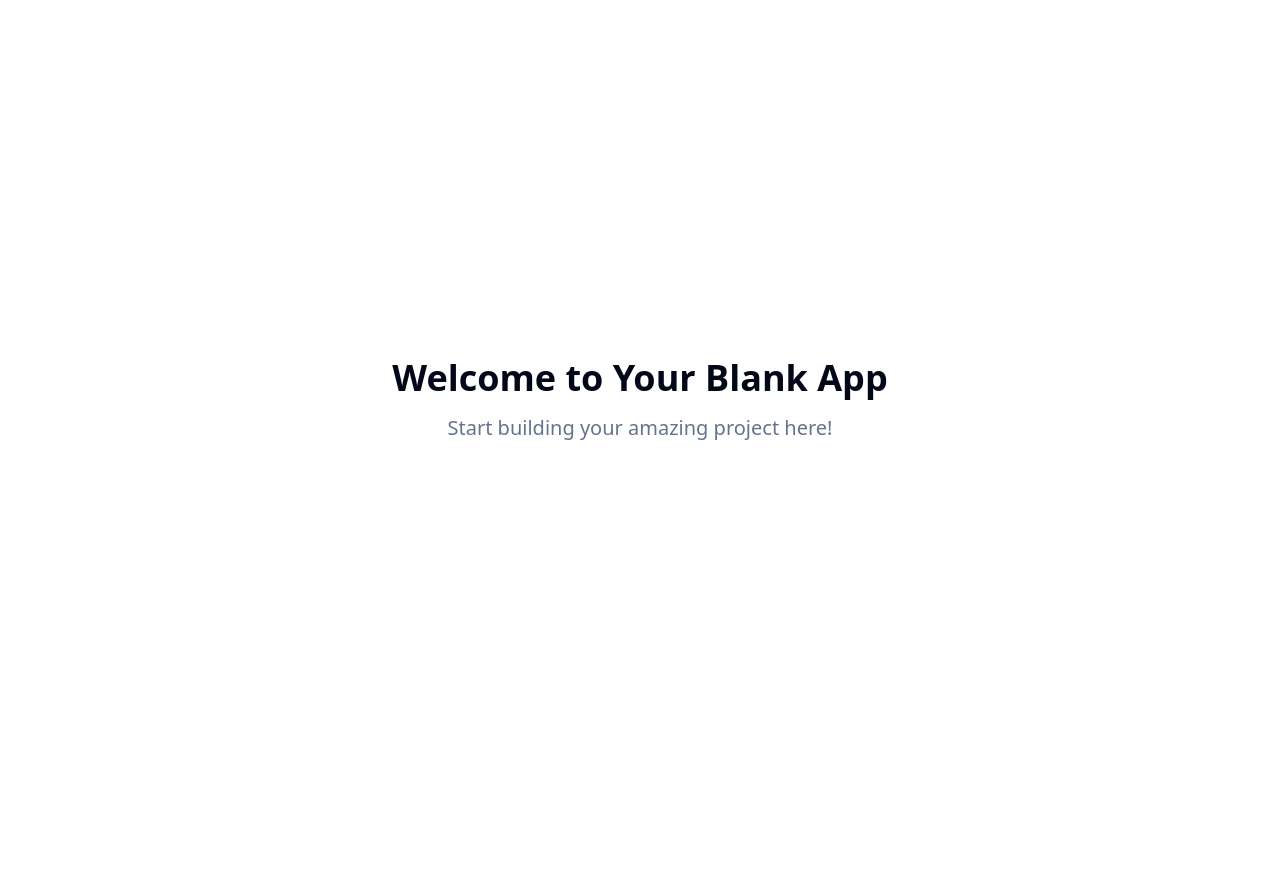
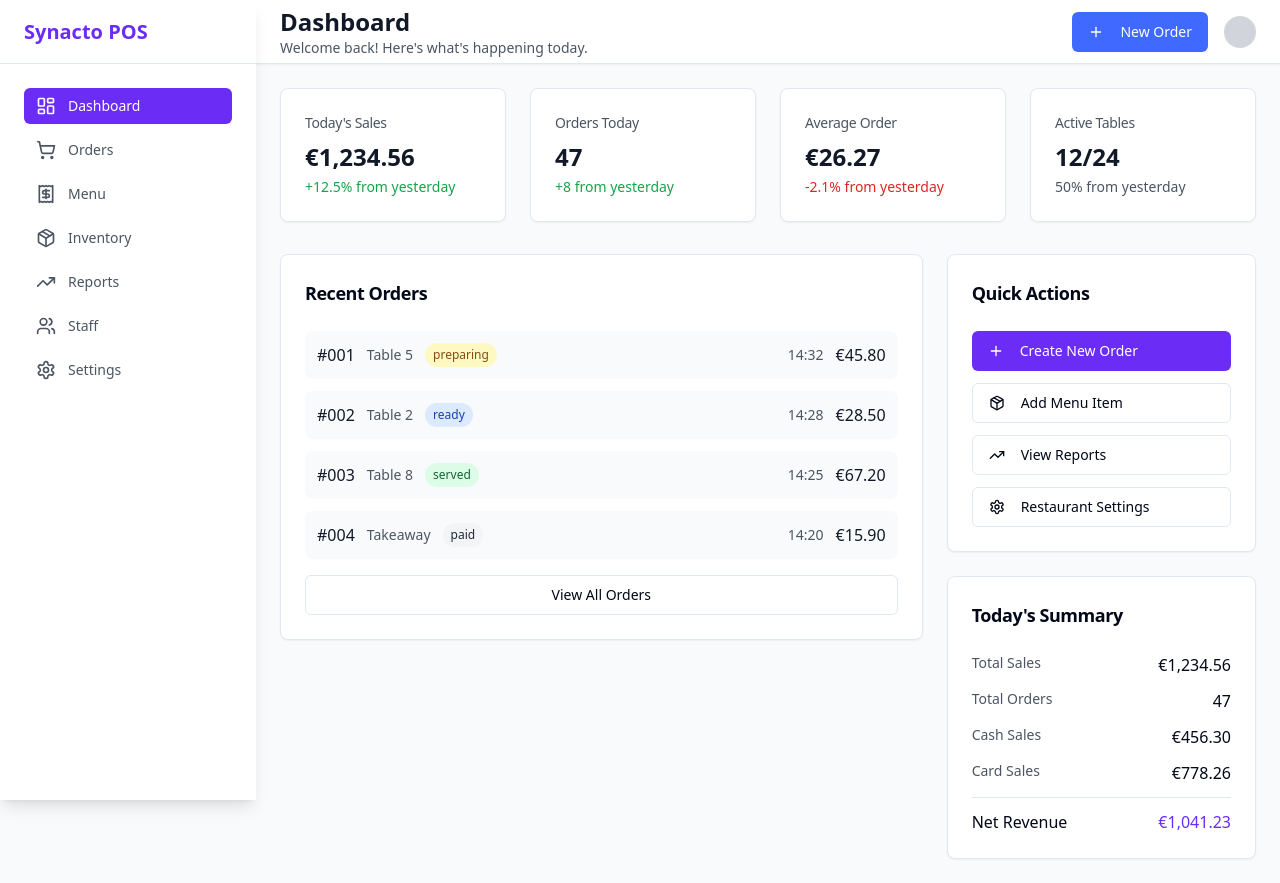
Before and after one commit to AktherHossen/synacto-gastronomie-vision, a React (Vite) app: page / in a window 1280 px wide. Before the commit the page ends 800 px from the top, so only its background shows below. Built offline with nearby package versions, Linux system fonts and the light colour scheme.

Commit message:
feat: Add initial dashboard layout
Implement the basic structure and components for the dashboard page.

```diff
--- /dev/null
+++ b/src/pages/Dashboard.tsx
@@ -0,0 +1,213 @@
+
+import React from 'react';
+import { Card, CardContent, CardHeader, CardTitle } from '@/components/ui/card';
+import { Button } from '@/components/ui/button';
+import { LayoutDashboard, ShoppingCart, Package, TrendingUp, Users, Receipt, Settings, Plus } from 'lucide-react';
+
+const Dashboard = () => {
+  const salesData = [
+    { label: "Today's Sales", value: "€1,234.56", change: "+12.5%", trend: "up" },
+    { label: "Orders Today", value: "47", change: "+8", trend: "up" },
+    { label: "Average Order", value: "€26.27", change: "-2.1%", trend: "down" },
+    { label: "Active Tables", value: "12/24", change: "50%", trend: "neutral" }
+  ];
+
+  const recentOrders = [
+    { id: "#001", table: "Table 5", amount: "€45.80", status: "preparing", time: "14:32" },
+    { id: "#002", table: "Table 2", amount: "€28.50", status: "ready", time: "14:28" },
+    { id: "#003", table: "Table 8", amount: "€67.20", status: "served", time: "14:25" },
+    { id: "#004", table: "Takeaway", amount: "€15.90", status: "paid", time: "14:20" }
+  ];
+
+  const getStatusColor = (status: string) => {
+    switch (status) {
+      case 'preparing': return 'bg-yellow-100 text-yellow-800';
+      case 'ready': return 'bg-blue-100 text-blue-800';
+      case 'served': return 'bg-green-100 text-green-800';
+      case 'paid': return 'bg-gray-100 text-gray-800';
+      default: return 'bg-gray-100 text-gray-800';
+    }
+  };
+
+  return (
+    <div className="min-h-screen bg-gray-50">
+      {/* Sidebar */}
+      <div className="fixed inset-y-0 left-0 w-64 bg-white shadow-lg">
+        <div className="flex items-center h-16 px-6 border-b">
+          <h1 className="text-xl font-bold" style={{ color: '#6B2CF5' }}>Synacto POS</h1>
+        </div>
+
+        <nav className="mt-6">
+          <div className="px-6 space-y-2">
+            <a href="#" className="flex items-center px-3 py-2 text-sm font-medium rounded-md"
+               style={{ backgroundColor: '#6B2CF5', color: 'white' }}>
+              <LayoutDashboard className="mr-3 h-5 w-5" />
+              Dashboard
+            </a>
+            <a href="#" className="flex items-center px-3 py-2 text-sm font-medium text-gray-600 rounded-md hover:bg-gray-100">
+              <ShoppingCart className="mr-3 h-5 w-5" />
+              Orders
+            </a>
+            <a href="#" className="flex items-center px-3 py-2 text-sm font-medium text-gray-600 rounded-md hover:bg-gray-100">
+              <Receipt className="mr-3 h-5 w-5" />
+              Menu
+            </a>
+            <a href="#" className="flex items-center px-3 py-2 text-sm font-medium text-gray-600 rounded-md hover:bg-gray-100">
+              <Package className="mr-3 h-5 w-5" />
+              Inventory
+            </a>
+            <a href="#" className="flex items-center px-3 py-2 text-sm font-medium text-gray-600 rounded-md hover:bg-gray-100">
+              <TrendingUp className="mr-3 h-5 w-5" />
+              Reports
+            </a>
+            <a href="#" className="flex items-center px-3 py-2 text-sm font-medium text-gray-600 rounded-md hover:bg-gray-100">
+              <Users className="mr-3 h-5 w-5" />
+              Staff
+            </a>
+            <a href="#" className="flex items-center px-3 py-2 text-sm font-medium text-gray-600 rounded-md hover:bg-gray-100">
+              <Settings className="mr-3 h-5 w-5" />
+              Settings
+            </a>
+          </div>
+        </nav>
+      </div>
+
+      {/* Main Content */}
+      <div className="ml-64">
+        {/* Header */}
+        <header className="bg-white shadow-sm border-b h-16 flex items-center justify-between px-6">
+          <div>
+            <h2 className="text-2xl font-semibold text-gray-900">Dashboard</h2>
+            <p className="text-sm text-gray-600">Welcome back! Here's what's happening today.</p>
+          </div>
+          <div className="flex items-center space-x-4">
+            <Button
+              className="text-white font-medium"
+              style={{ backgroundColor: '#406AFF' }}
+            >
+              <Plus className="w-4 h-4 mr-2" />
+              New Order
+            </Button>
+            <div className="w-8 h-8 bg-gray-300 rounded-full"></div>
+          </div>
+        </header>
+
+        {/* Dashboard Content */}
+        <main className="p-6">
+          {/* Sales Metrics */}
+          <div className="grid grid-cols-1 md:grid-cols-2 lg:grid-cols-4 gap-6 mb-8">
+            {salesData.map((metric, index) => (
+              <Card key={index} className="hover:shadow-md transition-shadow">
+                <CardHeader className="pb-2">
+                  <CardTitle className="text-sm font-medium text-gray-600">{metric.label}</CardTitle>
+                </CardHeader>
+                <CardContent>
+                  <div className="text-2xl font-bold text-gray-900">{metric.value}</div>
+                  <div className={`text-sm mt-1 ${
+                    metric.trend === 'up' ? 'text-green-600' :
+                    metric.trend === 'down' ? 'text-red-600' : 'text-gray-600'
+                  }`}>
+                    {metric.change} from yesterday
+                  </div>
+                </CardContent>
+              </Card>
+            ))}
+          </div>
+
+          <div className="grid grid-cols-1 lg:grid-cols-3 gap-6">
+            {/* Recent Orders */}
+            <div className="lg:col-span-2">
+              <Card>
+                <CardHeader>
+                  <CardTitle className="text-lg font-semibold">Recent Orders</CardTitle>
+                </CardHeader>
+                <CardContent>
+                  <div className="space-y-3">
+                    {recentOrders.map((order) => (
+                      <div key={order.id} className="flex items-center justify-between p-3 bg-gray-50 rounded-lg">
+                        <div className="flex items-center space-x-3">
+                          <div className="font-medium text-gray-900">{order.id}</div>
+                          <div className="text-sm text-gray-600">{order.table}</div>
+                          <span className={`px-2 py-1 text-xs font-medium rounded-full ${getStatusColor(order.status)}`}>
+                            {order.status}
+                          </span>
+                        </div>
+                        <div className="flex items-center space-x-3">
+                          <div className="text-sm text-gray-600">{order.time}</div>
+                          <div className="font-medium text-gray-900">{order.amount}</div>
+                        </div>
+                      </div>
+                    ))}
+                  </div>
+                  <Button variant="outline" className="w-full mt-4">
+                    View All Orders
+                  </Button>
+                </CardContent>
+              </Card>
+            </div>
+
+            {/* Quick Actions & Today's Summary */}
+            <div className="space-y-6">
+              {/* Quick Actions */}
+              <Card>
+                <CardHeader>
+                  <CardTitle className="text-lg font-semibold">Quick Actions</CardTitle>
+                </CardHeader>
+                <CardContent className="space-y-3">
+                  <Button className="w-full justify-start text-white" style={{ backgroundColor: '#6B2CF5' }}>
+                    <Plus className="w-4 h-4 mr-2" />
+                    Create New Order
+                  </Button>
+                  <Button variant="outline" className="w-full justify-start">
+                    <Package className="w-4 h-4 mr-2" />
+                    Add Menu Item
+                  </Button>
+                  <Button variant="outline" className="w-full justify-start">
+                    <TrendingUp className="w-4 h-4 mr-2" />
+                    View Reports
+                  </Button>
+                  <Button variant="outline" className="w-full justify-start">
+                    <Settings className="w-4 h-4 mr-2" />
+                    Restaurant Settings
+                  </Button>
+                </CardContent>
+              </Card>
+
+              {/* Today's Summary */}
+              <Card>
+                <CardHeader>
+                  <CardTitle className="text-lg font-semibold">Today's Summary</CardTitle>
+                </CardHeader>
+                <CardContent className="space-y-3">
+                  <div className="flex justify-between">
+                    <span className="text-sm text-gray-600">Total Sales</span>
+                    <span className="font-medium">€1,234.56</span>
+                  </div>
+                  <div className="flex justify-between">
+                    <span className="text-sm text-gray-600">Total Orders</span>
+                    <span className="font-medium">47</span>
+                  </div>
+                  <div className="flex justify-between">
+                    <span className="text-sm text-gray-600">Cash Sales</span>
+                    <span className="font-medium">€456.30</span>
+                  </div>
+                  <div className="flex justify-between">
+                    <span className="text-sm text-gray-600">Card Sales</span>
+                    <span className="font-medium">€778.26</span>
+                  </div>
+                  <hr className="my-3" />
+                  <div className="flex justify-between font-medium">
+                    <span>Net Revenue</span>
+                    <span style={{ color: '#6B2CF5' }}>€1,041.23</span>
+                  </div>
+                </CardContent>
+              </Card>
+            </div>
+          </div>
+        </main>
+      </div>
+    </div>
+  );
+};
+
+export default Dashboard;
--- a/src/pages/Index.tsx
+++ b/src/pages/Index.tsx
@@ -1,14 +1,8 @@
-// Update this page (the content is just a fallback if you fail to update the page)
+
+import Dashboard from './Dashboard';
 
 const Index = () => {
-  return (
-    <div className="min-h-screen flex items-center justify-center bg-background">
-      <div className="text-center">
-        <h1 className="text-4xl font-bold mb-4">Welcome to Your Blank App</h1>
-        <p className="text-xl text-muted-foreground">Start building your amazing project here!</p>
-      </div>
-    </div>
-  );
+  return <Dashboard />;
 };
 
 export default Index;
```
